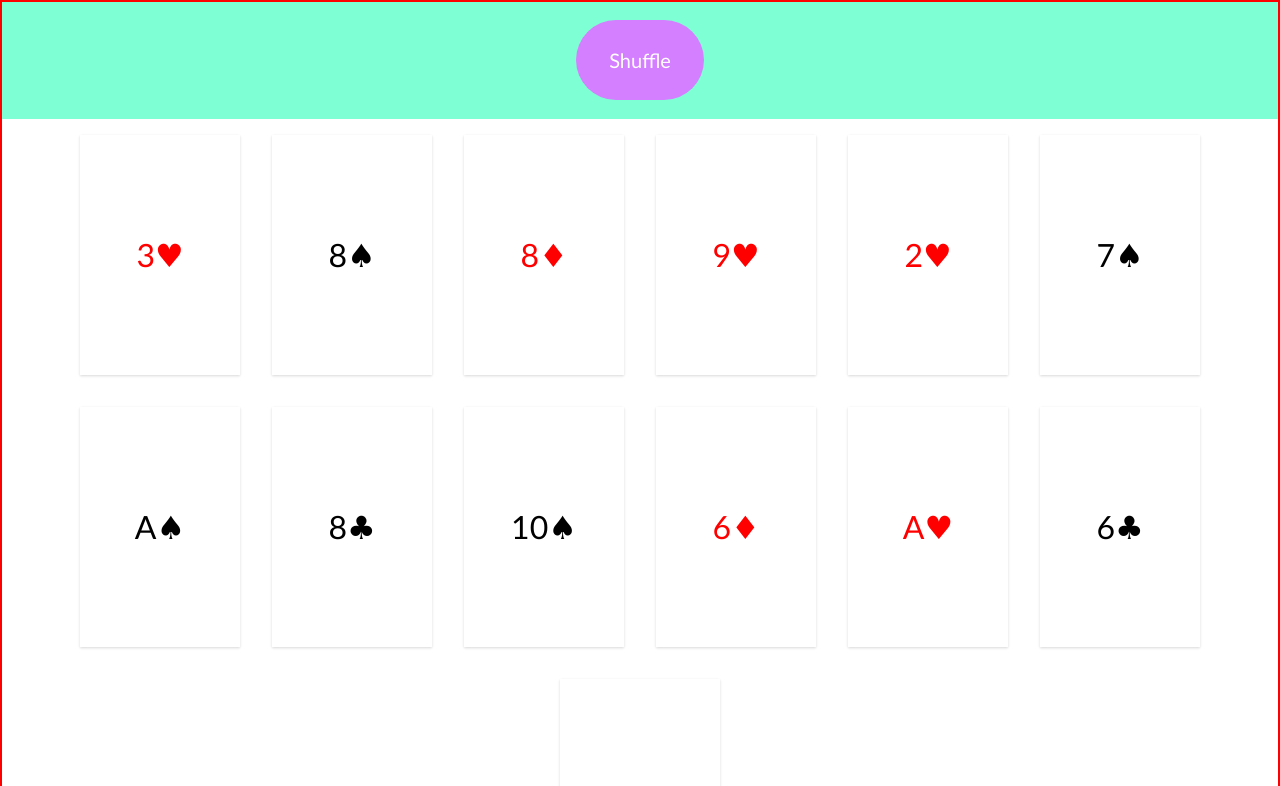
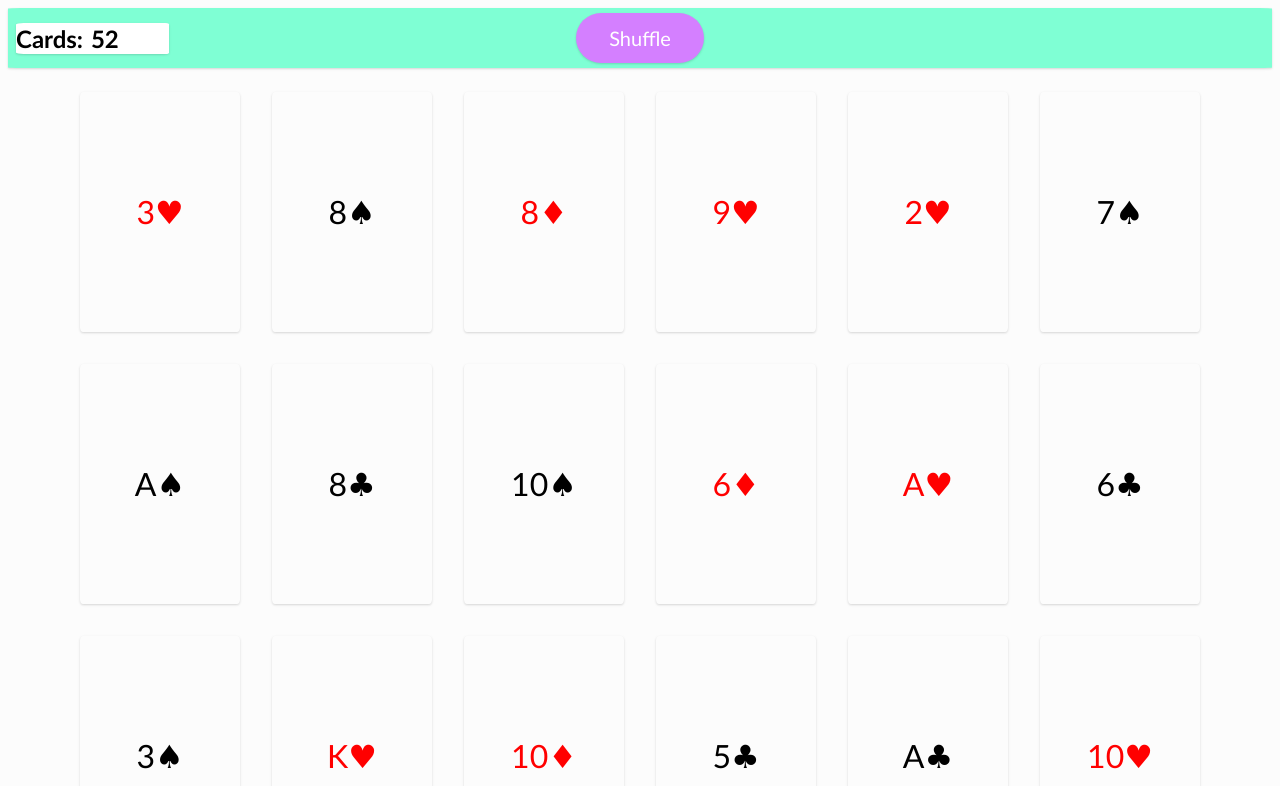
Before and after one commit to redplusblue/card-shuffler, a plain HTML site: page index.html in a window 1280 px wide. Both pictures are taken after a click on the button "Shuffle". Shown: the top 786 px of the page. Drawn offline with Linux system fonts and the light colour scheme.

Commit message:
Adding a few finishing touches

```diff
--- a/index.html
+++ b/index.html
@@ -10,11 +10,16 @@
 <body>
     <section>
         <nav id="top-nav">
-            <button id="shuffle-btn">Shuffle</button>
+            <div id="count">Cards: <input id="count-box" type="number" min="0" max="52" value="52"></div>
+            <div id="arrow">→</div>
+            <button id="shuffle-btn" type="submit">Shuffle</button>
         </nav>
         <div id="deck"></div>
     </section>
-    <footer></footer>
+    <footer>
+        <a href="https://github.com/redplusblue" target="_blank" rel="noopener noreferrer"><div>Made by Samir</div></a>
+    </footer>
+
 </body>
 <script src="script.js"></script>
 </html>
--- a/script.js
+++ b/script.js
@@ -1,11 +1,22 @@
 let cards = ['A', '2', '3', '4', '5', '6', '7', '8', '9', '10', 'J', 'Q', 'K'];
 let suits = ['♠', '♥', '♦', '♣'];
 let shuffleButton = document.getElementById('shuffle-btn');
+let numCards = document.getElementById('count-box');
 let desk = document.getElementById('deck');
+const numValue = 52;
 
 shuffleButton.addEventListener('click', function(){
-    createCardContainer(13);
+    if(numCards.value > 52 || numCards.value < 1 || typeof(Number(numCards)) != 'number'){}
+    createCardContainer(numCards.value);
 });
+
+document.getElementById('count').onmouseover = function(){
+    document.getElementById('arrow').style.display = 'inherit';
+}
+
+document.getElementById('count').onmouseout = function(){
+    document.getElementById('arrow').style.display = 'none';
+}
 
 function deckCreator() {
     let deck = [];
@@ -33,3 +44,11 @@ function createCardContainer(number){
 }
 
 createCardContainer(52);
+
+// To update dynamically the number of cards based on the input value
+// setInterval(function(){
+//     if(Number(numCards.value) != numValue) {
+//         createCardContainer(numCards.value);
+//         numValue = numCards.value;
+//     }
+// }, 500)
--- a/style.css
+++ b/style.css
@@ -1,23 +1,63 @@
+:root {
+    --box-shadow:rgba(0, 0, 0, 0) 0px 0px 0px 0px, rgba(0, 0, 0, 0) 0px 0px 0px 0px, rgba(0, 0, 0, 0.1) 0px 1px 3px 0px, rgba(0, 0, 0, 0.06) 0px 1px 2px 0px;
+}
 html {
     margin: 0;
 }
 body {
+    background-color: rgba(0, 0, 0, 0.01);
     margin: 0;
 }
 body > section {
-    border: 2px solid red;
-    display: grid;
-    grid-template-rows: 1fr 7fr;
+    display: flex;
+    flex-direction: column;
 }
 
 #top-nav {
+    max-height: 20vh;
+    min-height: 50px;
+    border-radius: 1%;
+    margin: 0.5rem;
     background-color: aquamarine;
     display: flex;
     align-items: center;
     justify-content: center;
+    box-shadow: var(--box-shadow);
+}
+
+#count {
+    box-shadow: var(--box-shadow);
+    border-radius: 5%;
+    font-family: 'Trebuchet MS', 'Lucida Sans Unicode', 'Lucida Grande', 'Lucida Sans', Arial, sans-serif;
+    font-size: 1.5rem;
+    font-weight: bold;
+    position: absolute;
+    left: 1rem;
+    background: white;
+    width: fit-content;
+    height: fit-content;
+}
+
+#count > input {
+    border-radius: 5%;
+    font-family: 'Trebuchet MS', 'Lucida Sans Unicode', 'Lucida Grande', 'Lucida Sans', Arial, sans-serif;
+    font-size: 1.5rem;
+    font-weight: bold;
+    width: fit-content;
+    height: fit-content;
+    border: none;
+}
+
+#arrow {
+    display: none;
+    position: absolute;
+    left: 32vw;
+    font-size: 4rem;
+    color: #d47fff;
 }
 
 #shuffle-btn {
+    margin: 5px;
     border-radius: 50px;
     border: none;
     background-color: #d47fff;
@@ -26,8 +66,8 @@ body > section {
     font-family: 'Trebuchet MS', 'Lucida Sans Unicode', 'Lucida Grande', 'Lucida Sans', Arial, sans-serif;
     min-width: 90px;
     min-height: 50px;
-    height: 10vh;
     width: 10vw;
+    box-shadow: var(--box-shadow);
 }
 
 #shuffle-btn:hover {
@@ -36,7 +76,6 @@ body > section {
 }
 
 #deck {
-    background-color: rgba(0, 0, 0, 0.00) !important;
     display: flex;
     flex-direction: row;
     flex-wrap: wrap;
@@ -45,6 +84,7 @@ body > section {
 }
 
 #card {
+    border-radius: 2%;
     font-family: 'Trebuchet MS', 'Lucida Sans Unicode', 'Lucida Grande', 'Lucida Sans', Arial, sans-serif;
     font-size: 2em;
     display: flex;
@@ -53,5 +93,43 @@ body > section {
     width: 10rem;
     aspect-ratio: 1/1.5;
     margin: 1rem;
-    box-shadow: rgba(0, 0, 0, 0) 0px 0px 0px 0px, rgba(0, 0, 0, 0) 0px 0px 0px 0px, rgba(0, 0, 0, 0.1) 0px 1px 3px 0px, rgba(0, 0, 0, 0.06) 0px 1px 2px 0px
+    box-shadow: var(--box-shadow);
 }
+
+#card:hover {
+    cursor: grab;
+    transform: translateY(-5px);
+}
+
+footer {
+    display: flex;
+    justify-content: center;
+    align-items: center;
+}
+
+footer > a:link, footer > a:visited {
+    text-decoration: none;
+    color: black;
+}
+
+footer > a > div {
+    opacity: 95%;
+    padding: 10px;
+    font-family: 'Trebuchet MS', 'Lucida Sans Unicode', 'Lucida Grande', 'Lucida Sans', Arial, sans-serif;
+    box-shadow: var(--box-shadow);
+}
+
+footer> a >div:hover {
+    cursor: pointer;
+    background: rgba(0, 0, 0, 0.113);
+    animation: rotate 1s ease-in-out;
+}
+
+@keyframes rotate {
+    from {
+        transform: rotateZ(0deg);
+    }
+    to {
+        transform: rotateZ(359deg);
+    }
+}
```
